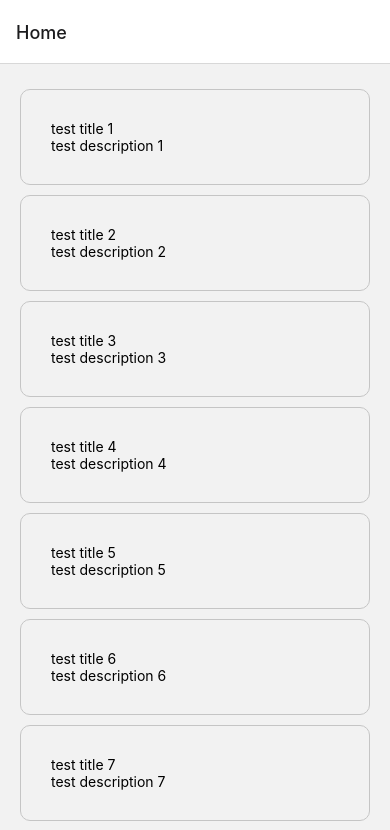
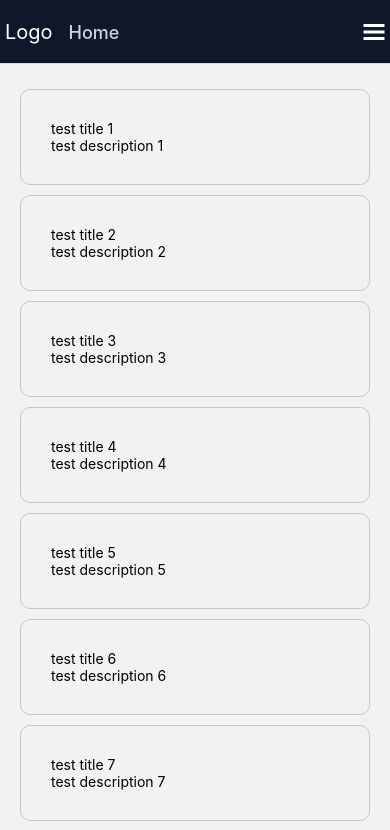
Before and after one commit to rga-coding/EvenManager, a React Native app in the folder events-app/: screen / in a window 390 px wide. Shown: the top 830 px of the page. Built offline with nearby package versions, Linux system fonts and the light colour scheme.

Commit message:
FEAT - navigation bar

```diff
--- /dev/null
+++ b/events-app/navigation/option.js
@@ -0,0 +1,22 @@
+import { Ionicons } from "@expo/vector-icons";
+import { Text } from "react-native";
+
+export const navOptions = (nav) => {
+  return {
+    headerTintColor: "#cbd5e1",
+    headerStyle: {
+      backgroundColor: "#0f172a",
+    },
+    headerRight: () => (
+      <Ionicons
+        name="menu"
+        size={32}
+        color="white"
+        onPress={() => nav.toggleDrawer()}
+      ></Ionicons>
+    ),
+    headerLeft: () => (
+        <Text style={{color:'white', fontSize:20, paddingLeft: 5}}>Logo</Text>
+    )
+  };
+};
--- a/events-app/navigation/stack.js
+++ b/events-app/navigation/stack.js
@@ -1,14 +1,33 @@
-import { createStackNavigator } from '@react-navigation/stack';
-import HomeScreen from '../screens/home-screen';
-import EventDetailScreen from '../screens/event-detail-screen';
+import { createStackNavigator } from "@react-navigation/stack";
+import HomeScreen from "../screens/home-screen";
+import EventDetailScreen from "../screens/event-detail-screen";
+import { navOptions } from "./option";
+import { useNavigation } from "@react-navigation/native";
+import ProfileScreen from "../screens/profiles/profiles-screen";
+import ProfileDetailScreen from "../screens/profiles/profile-detail-screen";
 
 const Stack = createStackNavigator();
 
 export const HomeStack = () => {
+  const navigation = useNavigation()
   return (
-    <Stack.Navigator>
-    <Stack.Screen name="Home" component={HomeScreen} />
+    <Stack.Navigator
+    screenOptions={() => navOptions(navigation)}
+    >
+      <Stack.Screen name="Home" component={HomeScreen} />
       <Stack.Screen name="Event" component={EventDetailScreen} />
     </Stack.Navigator>
   );
-}
+};
+
+export const ProfileStack = () => {
+  const navigation = useNavigation()
+  return (
+    <Stack.Navigator
+    screenOptions={() => navOptions(navigation)}
+    >
+      <Stack.Screen name="Profiles" component={ProfileScreen} />
+      <Stack.Screen name="Profile" component={ProfileDetailScreen} />
+    </Stack.Navigator>
+  );
+};
```
